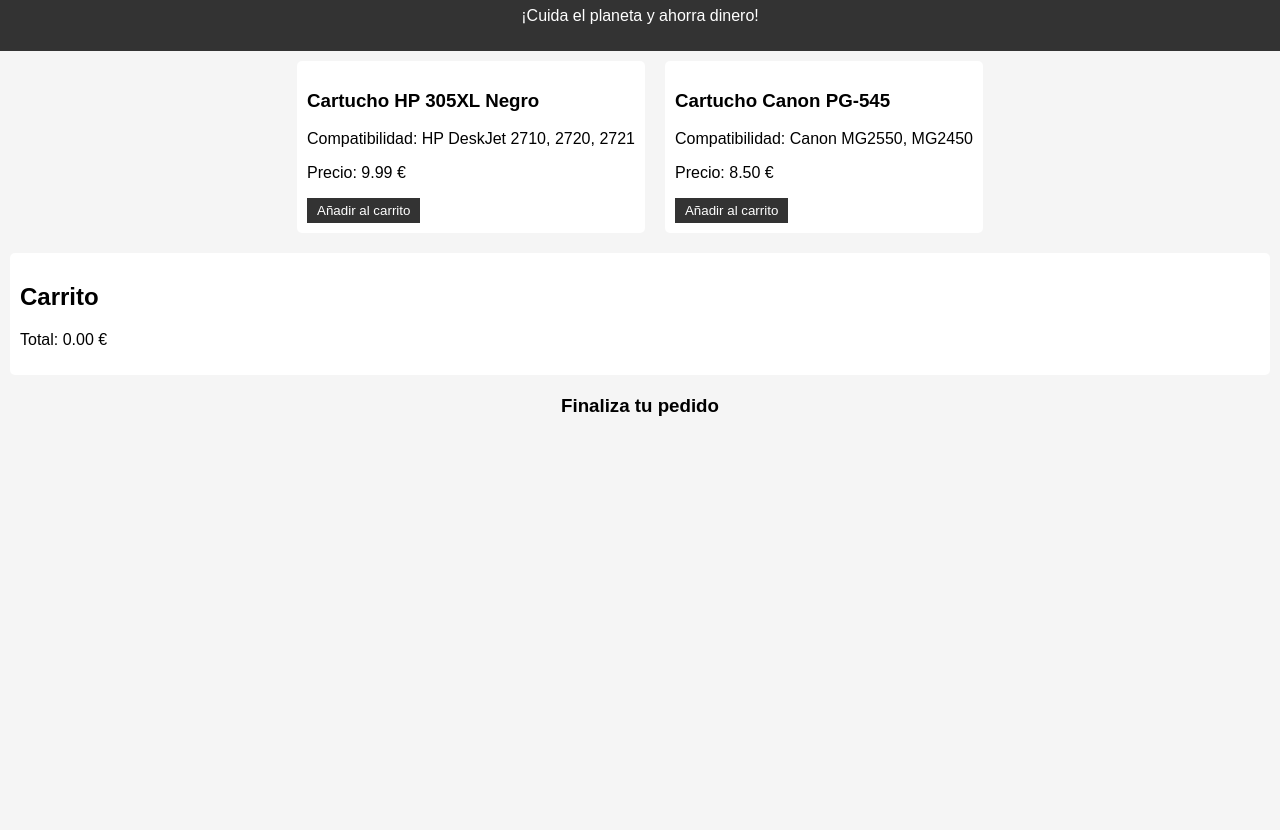
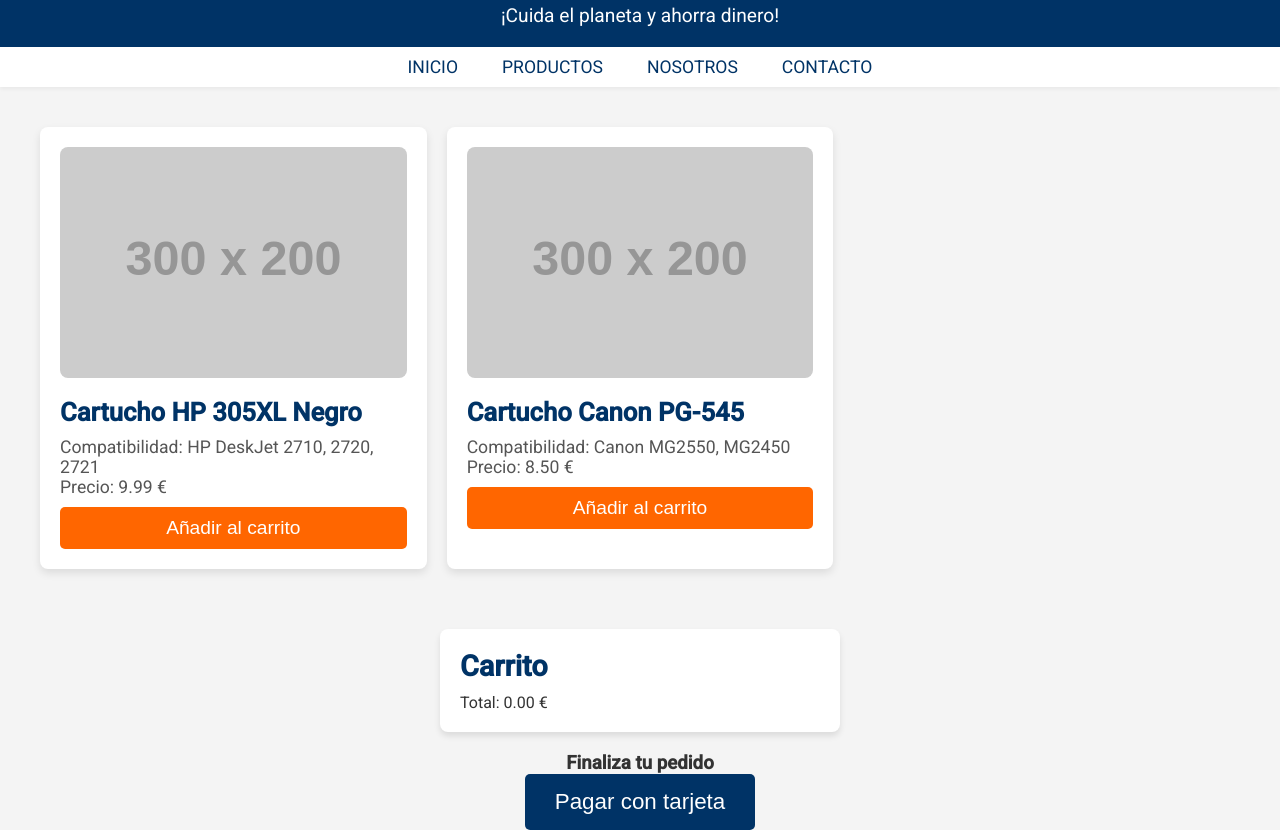
Before and after one commit to Alex10espa/ejemplo-2, a plain HTML site: page index.html in a window 1280 px wide. Shown: the part 83-913 px from the top of the page. Before the commit the page ends 800 px from the top, so only its background shows below. Drawn offline with Linux system fonts and the light colour scheme; placeholder pictures from the web are drawn by us; a script that the page names is missing.

Commit message:
Update index.html

```diff
--- a/index.html
+++ b/index.html
@@ -4,31 +4,183 @@
   <meta charset="UTF-8">
   <meta name="viewport" content="width=device-width, initial-scale=1">
   <title>Tienda de Cartuchos Reciclados</title>
+  <link href="https://fonts.googleapis.com/css2?family=Roboto:wght@400;500&display=swap" rel="stylesheet">
   <style>
-    body { font-family: Arial, sans-serif; margin: 0; padding: 0; background: #f5f5f5; }
-    header { background: #333; color: white; padding: 10px; text-align: center; }
-    .product { background: white; margin: 10px; padding: 10px; border-radius: 5px; }
-    .products { display: flex; flex-wrap: wrap; justify-content: center; }
-    button { background: #333; color: white; border: none; padding: 5px 10px; cursor: pointer; }
-    #cart { background: #fff; padding: 10px; margin: 10px; border-radius: 5px; }
-    #paypal-button-container { margin-top: 20px; text-align: center; }
+    /* Reset de márgenes y padding */
+    * {
+      margin: 0;
+      padding: 0;
+      box-sizing: border-box;
+    }
+
+    /* Diseño global */
+    body {
+      font-family: 'Roboto', sans-serif;
+      background-color: #f4f4f4;
+      color: #333;
+    }
+
+    header {
+      background-color: #003366;
+      color: white;
+      padding: 20px;
+      text-align: center;
+      box-shadow: 0 4px 6px rgba(0, 0, 0, 0.1);
+    }
+
+    header h1 {
+      font-size: 2.5em;
+      margin-bottom: 0.5em;
+    }
+
+    header p {
+      font-size: 1.2em;
+    }
+
+    nav {
+      background-color: #fff;
+      padding: 10px 0;
+      text-align: center;
+      box-shadow: 0 2px 4px rgba(0, 0, 0, 0.05);
+    }
+
+    nav a {
+      color: #003366;
+      margin: 0 20px;
+      font-size: 1.1em;
+      text-decoration: none;
+      text-transform: uppercase;
+    }
+
+    nav a:hover {
+      color: #ff6600;
+    }
+
+    .products {
+      display: grid;
+      grid-template-columns: repeat(auto-fill, minmax(300px, 1fr));
+      gap: 20px;
+      padding: 40px;
+    }
+
+    .product {
+      background-color: white;
+      padding: 20px;
+      border-radius: 8px;
+      box-shadow: 0 4px 8px rgba(0, 0, 0, 0.1);
+      transition: transform 0.3s ease, box-shadow 0.3s ease;
+    }
+
+    .product:hover {
+      transform: translateY(-10px);
+      box-shadow: 0 6px 12px rgba(0, 0, 0, 0.2);
+    }
+
+    .product img {
+      width: 100%;
+      border-radius: 8px;
+      margin-bottom: 15px;
+    }
+
+    .product h3 {
+      font-size: 1.6em;
+      margin-bottom: 10px;
+      color: #003366;
+    }
+
+    .product p {
+      font-size: 1.1em;
+      color: #555;
+    }
+
+    .product button {
+      background-color: #ff6600;
+      color: white;
+      border: none;
+      padding: 10px 20px;
+      font-size: 1.2em;
+      border-radius: 5px;
+      cursor: pointer;
+      width: 100%;
+      margin-top: 10px;
+      transition: background-color 0.3s ease;
+    }
+
+    .product button:hover {
+      background-color: #e65c00;
+    }
+
+    #cart {
+      background-color: #fff;
+      padding: 20px;
+      margin: 20px auto;
+      width: 90%;
+      max-width: 400px;
+      box-shadow: 0 4px 6px rgba(0, 0, 0, 0.1);
+      border-radius: 8px;
+    }
+
+    #cart h2 {
+      font-size: 1.8em;
+      color: #003366;
+    }
+
+    #stripe-button-container {
+      margin-top: 20px;
+      text-align: center;
+    }
+
+    #checkout-button {
+      background-color: #003366;
+      color: white;
+      border: none;
+      padding: 15px 30px;
+      font-size: 1.4em;
+      border-radius: 5px;
+      cursor: pointer;
+      transition: background-color 0.3s ease;
+    }
+
+    #checkout-button:hover {
+      background-color: #ff6600;
+    }
+
+    /* Carrito de compras */
+    #cart ul {
+      list-style-type: none;
+      margin-bottom: 10px;
+    }
+
+    #cart-items li {
+      font-size: 1.2em;
+      padding: 5px 0;
+    }
   </style>
 </head>
 <body>
 
   <header>
-    <h1>Cartuchos Reciclados</h1>
+    <h1>Tienda de Cartuchos Reciclados</h1>
     <p>¡Cuida el planeta y ahorra dinero!</p>
   </header>
 
+  <nav>
+    <a href="#">Inicio</a>
+    <a href="#">Productos</a>
+    <a href="#">Nosotros</a>
+    <a href="#">Contacto</a>
+  </nav>
+
   <section class="products">
     <div class="product">
+      <img src="https://via.placeholder.com/300x200" alt="Cartucho HP 305XL">
       <h3>Cartucho HP 305XL Negro</h3>
       <p>Compatibilidad: HP DeskJet 2710, 2720, 2721</p>
       <p>Precio: 9.99 €</p>
       <button onclick="addToCart('HP 305XL Negro', 9.99)">Añadir al carrito</button>
     </div>
     <div class="product">
+      <img src="https://via.placeholder.com/300x200" alt="Cartucho Canon PG-545">
       <h3>Cartucho Canon PG-545</h3>
       <p>Compatibilidad: Canon MG2550, MG2450</p>
       <p>Precio: 8.50 €</p>
@@ -42,12 +194,13 @@
     <p>Total: <span id="total">0.00 €</span></p>
   </section>
 
-  <!-- PayPal Button Section -->
-  <div id="paypal-button-container">
+  <!-- Stripe Checkout Button Section -->
+  <div id="stripe-button-container">
     <h3>Finaliza tu pedido</h3>
-    <div id="paypal-button"></div>
+    <button id="checkout-button">Pagar con tarjeta</button>
   </div>
 
+  <script src="https://js.stripe.com/v3/"></script>
   <script>
     let cart = [];
 
@@ -71,44 +224,43 @@
       document.getElementById('total').textContent = total.toFixed(2) + ' €';
     }
 
-    // Cargar el botón de PayPal
-    paypal.Buttons({
-      createOrder: function(data, actions) {
-        // Crear el pedido en PayPal
-        return actions.order.create({
-          purchase_units: [{
-            amount: {
-              value: calculateTotal() // Total de la compra
-            }
-          }]
-        });
-      },
-      onApprove: function(data, actions) {
-        // Cuando el pago sea aprobado, capturamos la transacción
-        return actions.order.capture().then(function(details) {
-          alert('Pago realizado con éxito por ' + details.payer.name.given_name);
-          cart = []; // Limpiar carrito
-          updateCart(); // Actualizar carrito visualmente
-        });
-      },
-      onError: function(err) {
-        console.error("Error en el pago: ", err);
-        alert('Hubo un error con el pago. Por favor, inténtalo de nuevo.');
-      }
-    }).render('#paypal-button'); // Renderizar el botón de PayPal
+    // Configurar el botón de Stripe Checkout
+    const stripe = Stripe('YOUR_PUBLIC_STRIPE_KEY'); // Reemplaza con tu clave pública de Stripe
 
-    // Función para calcular el total de la compra
+    document.getElementById('checkout-button').addEventListener('click', () => {
+      const totalAmount = calculateTotal(); // Total de la compra
+      fetch('/create-checkout-session', {
+        method: 'POST',
+        headers: {
+          'Content-Type': 'application/json',
+        },
+        body: JSON.stringify({ total: totalAmount }),
+      })
+      .then((response) => response.json())
+      .then((sessionId) => {
+        // Redirigir al usuario a Stripe Checkout
+        return stripe.redirectToCheckout({ sessionId });
+      })
+      .then((result) => {
+        if (result.error) {
+          alert(result.error.message);
+        }
+      })
+      .catch((error) => {
+        console.error('Error:', error);
+        alert('Hubo un error al intentar procesar el pago.');
+      });
+    });
+
+    // Función para calcular el total
     function calculateTotal() {
       let total = 0;
       cart.forEach(item => {
         total += item.price;
       });
-      return total.toFixed(2);
+      return total * 100; // Convertir a centavos, ya que Stripe maneja los montos en centavos
     }
   </script>
 
-  <!-- Cargar el script de PayPal -->
-  <script src="https://www.paypal.com/sdk/js?client-id=YOUR_PAYPAL_CLIENT_ID&currency=EUR"></script>
-
 </body>
 </html>
```
